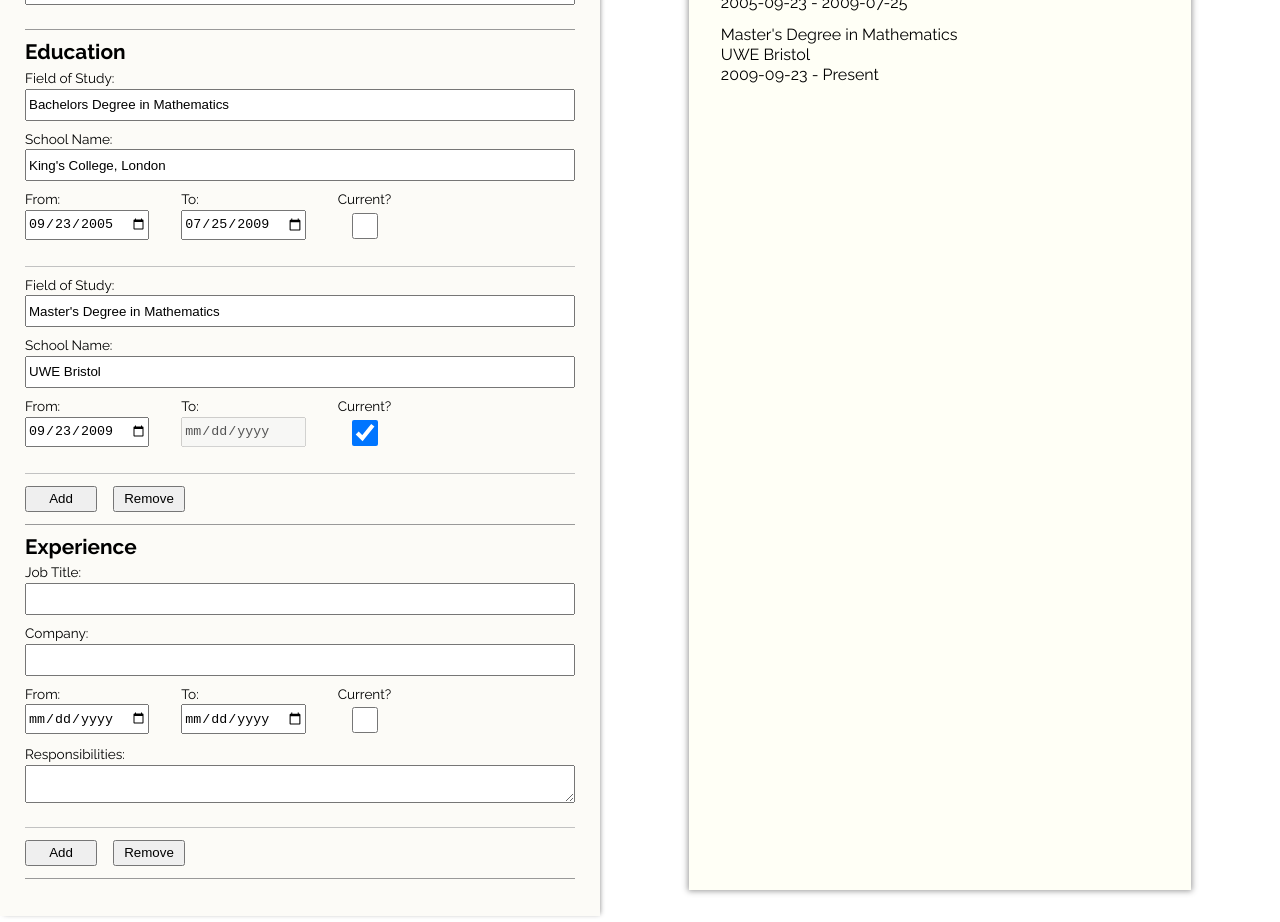
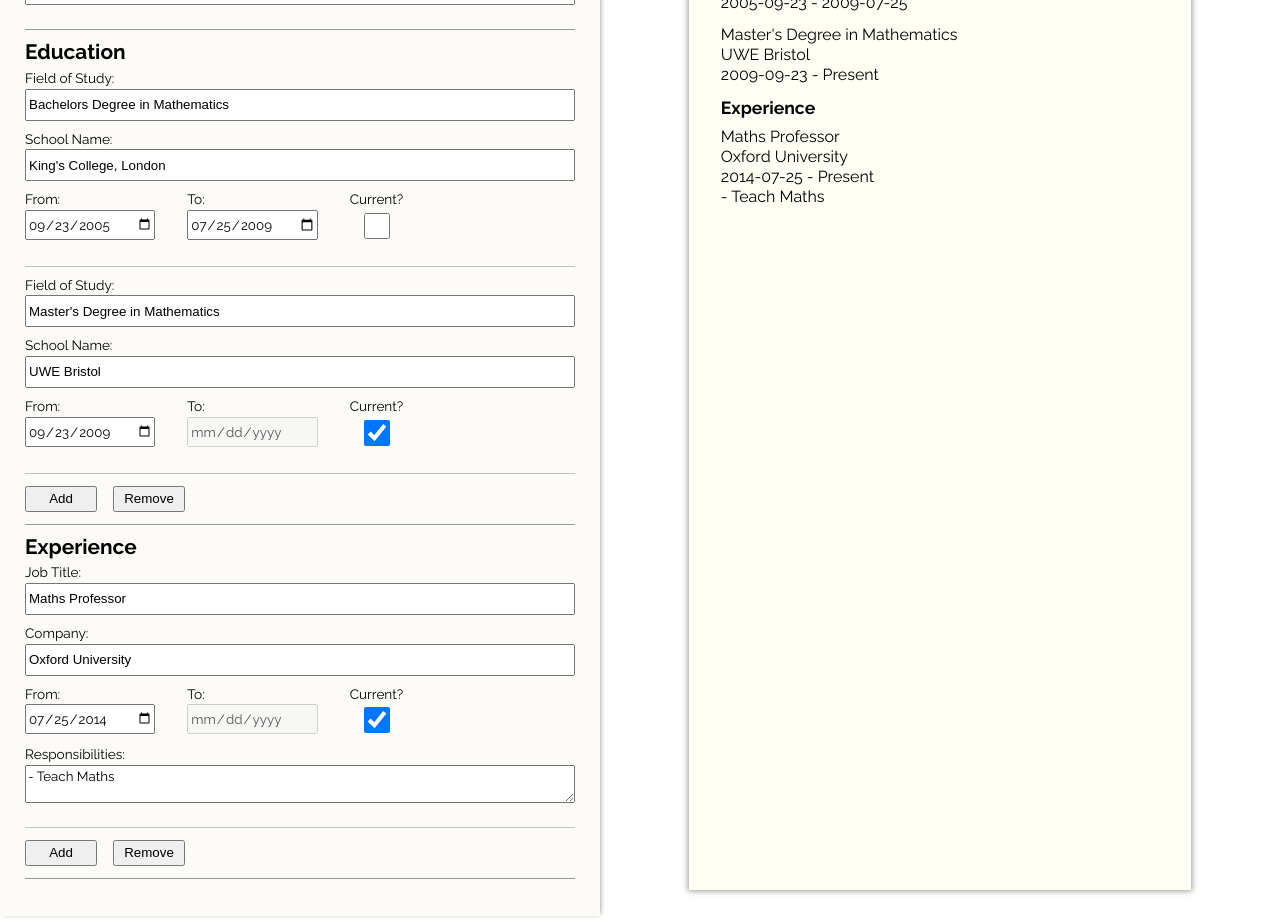
Before and after one commit to mikeplant/cv-builder, a React (Vite) app: page / in a window 1280 px wide. Shown: the part 400-1322 px from the top of the page. Built offline with nearby package versions, Linux system fonts and the light colour scheme.

Commit message:
Add experience to preview, add experience updater funcs

```diff
--- a/src/App.jsx
+++ b/src/App.jsx
@@ -111,6 +111,36 @@ function App() {
       obj.title = e.target.value;
       setExperience(updatedArr);
     },
+    company: (e, id) => {
+      const updatedArr = [...experience];
+      const obj = getObjById(updatedArr, id);
+      obj.company = e.target.value;
+      setExperience(updatedArr);
+    },
+    experienceStart: (e, id) => {
+      const updatedArr = [...experience];
+      const obj = getObjById(updatedArr, id);
+      obj.startDate = e.target.value;
+      setExperience(updatedArr);
+    },
+    experienceEnd: (e, id) => {
+      const updatedArr = [...experience];
+      const obj = getObjById(updatedArr, id);
+      obj.endDate = e.target.value;
+      setExperience(updatedArr);
+    },
+    experienceIsCurrent: (e, id) => {
+      const updatedArr = [...experience];
+      const obj = getObjById(updatedArr, id);
+      obj.isCurrent = obj.isCurrent ? false : true;
+      setExperience(updatedArr);
+    },
+    responsibilities: (e, id) => {
+      const updatedArr = [...experience];
+      const obj = getObjById(updatedArr, id);
+      obj.responsibilities = e.target.value;
+      setExperience(updatedArr);
+    },
   };
 
   return (
@@ -122,7 +152,11 @@ function App() {
         experience={experience}
         onChange={generalInfoFuncs}
       />
-      <ViewSection generalInfo={generalInfo} education={education} />
+      <ViewSection
+        generalInfo={generalInfo}
+        education={education}
+        experience={experience}
+      />
     </>
   );
 }
--- a/src/components/CvPreview.jsx
+++ b/src/components/CvPreview.jsx
@@ -3,8 +3,9 @@ import "./preview/HeaderPreview";
 import { v4 as uuidv4 } from "uuid";
 import HeaderPreview from "./preview/HeaderPreview";
 import EducationSectionPreview from "./preview/EducationSectionPreview";
+import ExperienceSectionPreview from "./preview/ExperienceSectionPreview";
 
-function CvPreview({ generalInfo, education }) {
+function CvPreview({ generalInfo, education, experience }) {
   return (
     <div className="cv-preview-container">
       <HeaderPreview generalInfo={generalInfo} />
@@ -21,6 +22,18 @@ function CvPreview({ generalInfo, education }) {
         ) : (
           ""
         )}
+        {experience.length > 0 ? (
+          <section className="preview-experience-section">
+            <h1 className="preview-section-header">Experience</h1>
+            {experience.map((element) => {
+              return (
+                <ExperienceSectionPreview key={uuidv4()} experience={element} />
+              );
+            })}
+          </section>
+        ) : (
+          ""
+        )}
       </div>
     </div>
   );
--- a/src/components/EducationSection.jsx
+++ b/src/components/EducationSection.jsx
@@ -1,8 +1,6 @@
 import "../styles/EducationSection.css";
 
 function EducationSection({ edu, onChange }) {
-  // const endDateDisabled = edu.isCurrent;
-
   return (
     <div id={edu.id} className="education-section">
       <label>
--- a/src/components/ExperienceSection.jsx
+++ b/src/components/ExperienceSection.jsx
@@ -1,33 +1,58 @@
 import "../styles/ExperienceSection.css";
 
-function ExperienceSection() {
+function ExperienceSection({ exp, onChange }) {
   return (
     <div>
       <label>
         Job Title:
-        <input type="text"></input>
+        <input
+          type="text"
+          defaultValue={exp.title}
+          onChange={(e) => onChange.title(e, exp.id)}
+        ></input>
       </label>
       <label>
         Company:
-        <input type="text"></input>
+        <input
+          type="text"
+          defaultValue={exp.company}
+          onChange={(e) => onChange.company(e, exp.id)}
+        ></input>
       </label>
       <div className="experience-dates-input">
         <label>
           From:
-          <input type="date"></input>
+          <input
+            type="date"
+            defaultValue={exp.startDate}
+            onChange={(e) => onChange.experienceStart(e, exp.id)}
+          ></input>
         </label>
         <label>
           To:
-          <input type="date"></input>
+          <input
+            type="date"
+            defaultValue={exp.endDate}
+            disabled={exp.isCurrent}
+            onChange={(e) => onChange.experienceEnd(e, exp.id)}
+          ></input>
         </label>
         <label>
           Current?
-          <input type="checkbox"></input>
+          <input
+            type="checkbox"
+            defaultChecked={exp.isCurrent}
+            onChange={(e) => onChange.experienceIsCurrent(e, exp.id)}
+          ></input>
         </label>
       </div>
       <label>
         Responsibilities:
-        <textarea className="responsibilities-input"></textarea>
+        <textarea
+          className="responsibilities-input"
+          defaultValue={exp.responsibilities}
+          onChange={(e) => onChange.responsibilities(e, exp.id)}
+        ></textarea>
       </label>
       <div className="divider-line-light"></div>
     </div>
--- a/src/components/ViewSection.jsx
+++ b/src/components/ViewSection.jsx
@@ -1,10 +1,14 @@
 import CvPreview from "./CvPreview";
 import "../styles/ViewSection.css";
 
-function ViewSection({ generalInfo, education }) {
+function ViewSection({ generalInfo, education, experience }) {
   return (
     <section className="view-section">
-      <CvPreview generalInfo={generalInfo} education={education} />
+      <CvPreview
+        generalInfo={generalInfo}
+        education={education}
+        experience={experience}
+      />
     </section>
   );
 }
--- /dev/null
+++ b/src/components/preview/ExperienceSectionPreview.jsx
@@ -0,0 +1,20 @@
+function ExperienceSectionPreview({ experience }) {
+  function getEndDate() {
+    if (experience.endDate || experience.isCurrent) {
+      return " - " + (experience.isCurrent ? "Present" : experience.endDate);
+    }
+  }
+
+  return (
+    <div className="education-section-preview">
+      <p>{experience.title}</p>
+      <p>{experience.company}</p>
+      <p>
+        {experience.startDate}
+        {getEndDate()}
+      </p>
+      <p>{experience.responsibilities}</p>
+    </div>
+  );
+}
+export default ExperienceSectionPreview;
--- a/src/demoData.js
+++ b/src/demoData.js
@@ -33,6 +33,7 @@ const demoData = {
       startDate: "2014-07-25",
       endDate: "",
       isCurrent: true,
+      responsibilities: "- Teach Maths",
     },
   ],
 };
--- a/src/index.css
+++ b/src/index.css
@@ -14,6 +14,11 @@
 input[type="checkbox"]:hover,
 button:hover {
   cursor: pointer;
+}
+
+textarea,
+input[type="date"] {
+  font-family: "Raleway", "Segoe UI", Tahoma, Geneva, Verdana, sans-serif;
 }
 
 body {
```
